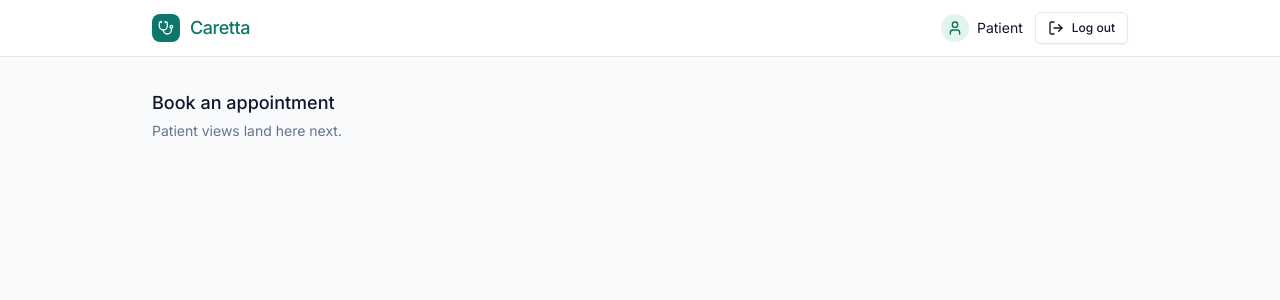
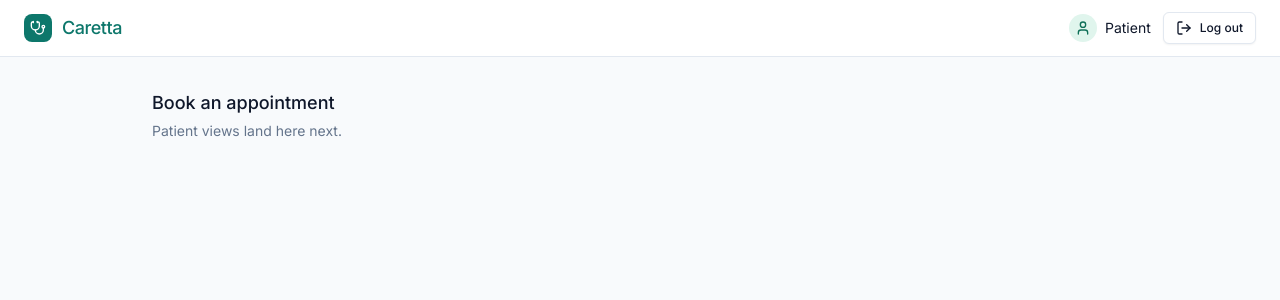
Before and after one commit to AleksJova/CARETTA, a React (Vite) app: page / in a window 1280 px wide. Both pictures are taken after a click on the button "Continue as patient". Shown: the top 300 px of the page. Built offline with nearby package versions, Linux system fonts and the light colour scheme.

Commit message:
refactor: increase Header max width

```diff
--- a/src/components/shared/Header.tsx
+++ b/src/components/shared/Header.tsx
@@ -16,7 +16,7 @@
 
   return (
     <header className="border-b border-border bg-white">
-      <div className="mx-auto flex h-14 max-w-5xl items-center justify-between px-4 sm:px-6">
+      <div className="mx-auto flex h-14 max-w-7xl items-center justify-between px-4 sm:px-6">
         <div className="flex items-center gap-2.5">
           <Logo size="sm" />
           <span className="text-lg font-medium tracking-tight text-primary">
```
